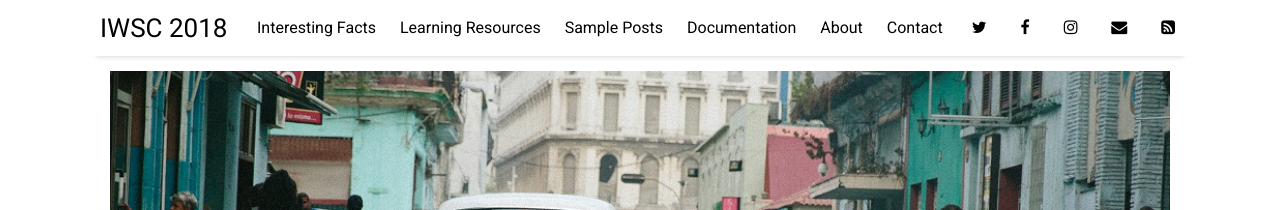
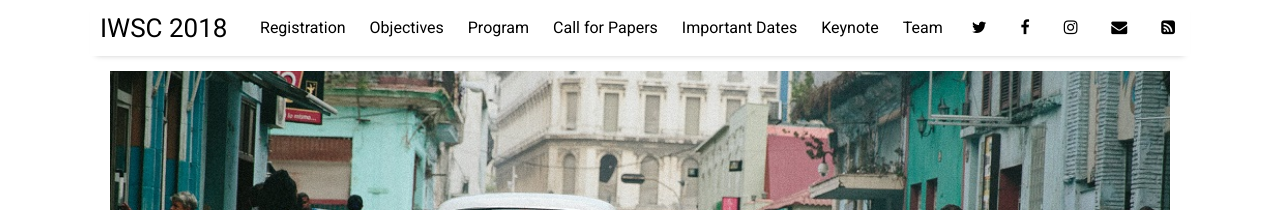
Before and after one commit to cragkhit/iwsc2018, a Jekyll site: the page built from index.html, in a window 1280 px wide. Shown: the top 210 px of the page. Built offline with Jekyll 4.4.1, drawn with Linux system fonts in a browser that asks for light colours; nearby versions of some CDN libraries; the list of posts is cut into pages by our own code.

Commit message:
updated settings

```diff
--- a/_data/settings.yml
+++ b/_data/settings.yml
@@ -10,12 +10,13 @@ disqus:
   disqus_shortname: 'millennial-3'
 
 menu:
-- {name: 'Interesting Facts', folder: 'pages', file: 'facts.html'}
-- {name: 'Learning Resources', folder: 'pages', file: 'resources.html'}
-- {name: 'Sample Posts', folder: 'pages', file: 'sample-posts.html'}
-- {name: 'Documentation', folder: 'pages', file: 'documentation.html'}
-- {name: 'About', folder: 'pages', file: 'about.html'}
-- {name: 'Contact', folder: 'pages', file: 'contact.html'}
+- {name: 'Registration', folder: 'pages', file: 'facts.html'}
+- {name: 'Objectives', folder: 'pages', file: 'resources.html'}
+- {name: 'Program', folder: 'pages', file: 'sample-posts.html'}
+- {name: 'Call for Papers', folder: 'pages', file: 'documentation.html'}
+- {name: 'Important Dates', folder: 'pages', file: 'about.html'}
+- {name: 'Keynote', folder: 'pages', file: 'contact.html'}
+- {name: 'Team', folder: 'pages', file: 'contact.html'}
 
 social:
 - {icon: 'twitter', link: 'https://twitter.com/paululele'}
```
